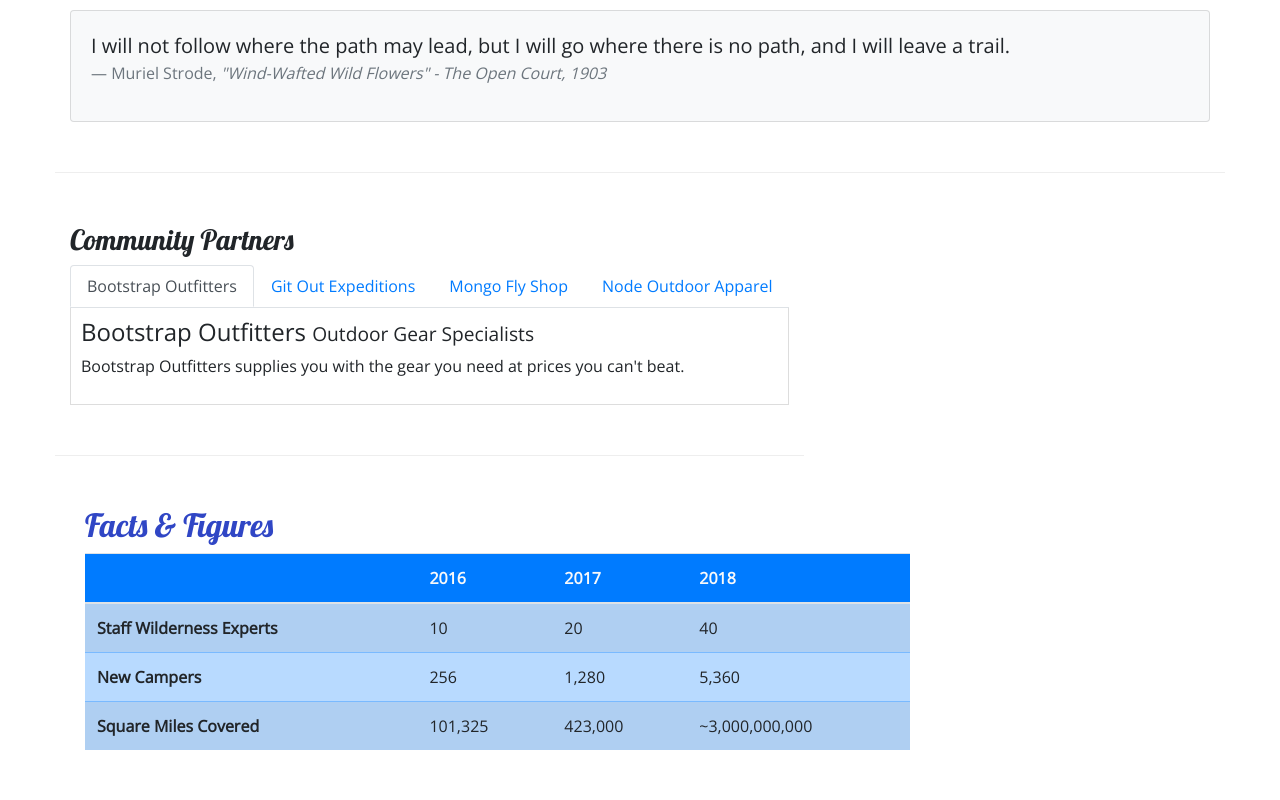
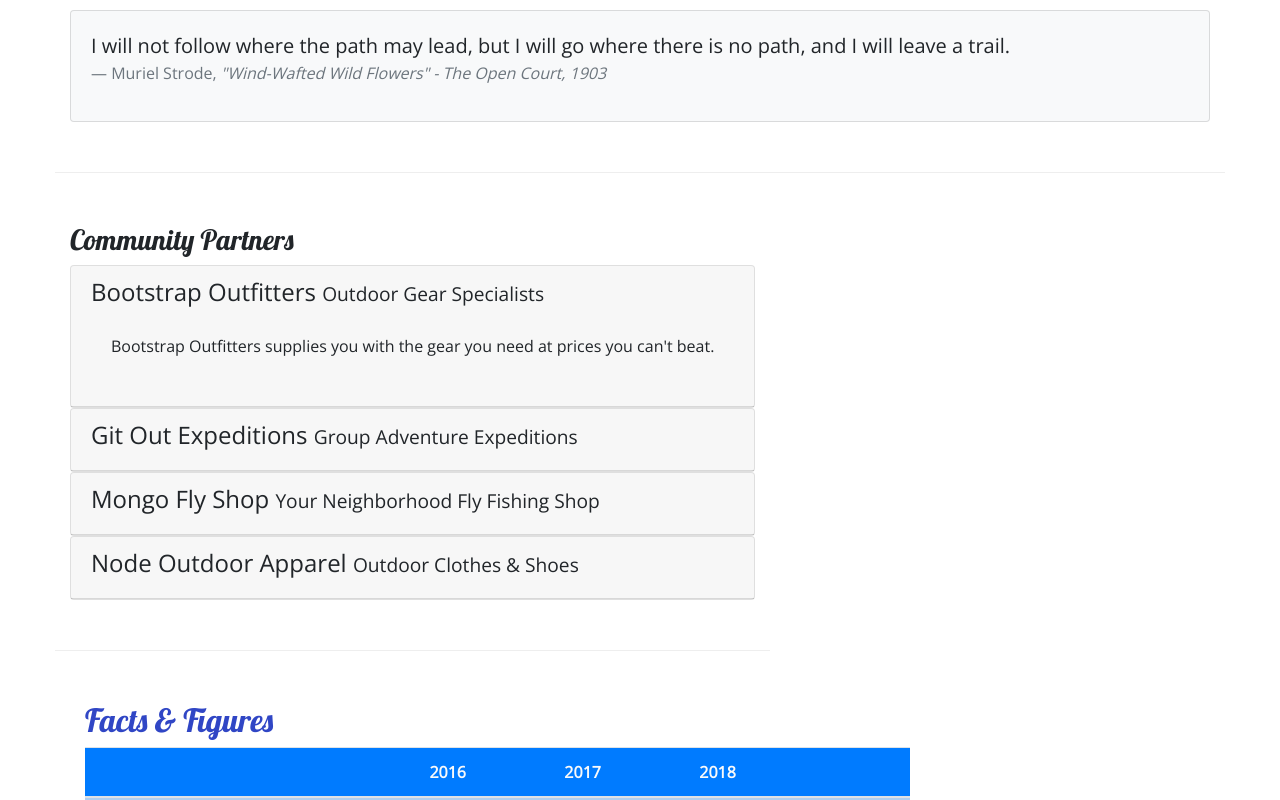
Before and after one commit to KrystalMadrinan/nucamp-bootstrap, a website: page aboutus.html in a window 1280 px wide. Shown: the part 631-1431 px from the top of the page. Drawn offline with nearby package versions, Linux system fonts and the light colour scheme.

Commit message:
Accordion

```diff
--- a/aboutus.html
+++ b/aboutus.html
@@ -116,34 +116,66 @@
                 <div class="col">
                     <h3>Community Partners</h3>
 
-                    <ul class="nav nav-tabs">
-                        <a class="nav-link active" href="#bootstrap" role="tab" data-toggle="tab">Bootstrap
-                            Outfitters</a>
-                        <a class="nav-link" href="#git" role="tab" data-toggle="tab">Git Out Expeditions</a>
-                        <a class="nav-link" href="#mongo" role="tab" data-toggle="tab">Mongo Fly Shop</a>
-                        <a class="nav-link" href="#node" role="tab" data-toggle="tab">Node Outdoor Apparel</a>
-                    </ul>
-
-                    <div class="tab-content">
-                        <div role="tabpanel" class="tab-pane fade show active" id="bootstrap">
-                            <h4>Bootstrap Outfitters <small>Outdoor Gear Specialists</small></h4>
-                            <p class="d-none d-sm-block">Bootstrap Outfitters supplies you with the gear you need at
-                                prices you can't beat.</p>
+                    <div id="accordion">
+                        <div class="card">
+                            <div role="tab" class="card-header">
+                                <h4>
+                                    <a data-toggle="collapse" data-target="#bootstrap">
+                                        Bootstrap Outfitters <small>Outdoor Gear Specialists</small>
+                                    </a>
+                                </h4>
+                                <div class="collapse show" id="bootstrap" data-parent="#accordion">
+                                    <div class="card-body">
+                                        <p class="d-none d-sm-block">Bootstrap Outfitters supplies you with the gear you
+                                            need at prices you can't beat.</p>
+                                    </div>
+                                </div>
+                            </div>
                         </div>
-                        <div role="tabpanel" class="tab-pane fade" id="git">
-                            <h4>Git Out Expeditions <small>Group Adventure Expeditions</small></h4>
-                            <p class="d-none d-sm-block">Join Git Out Expeditions to explore new horizons with a group
-                                of other adventurers!</p>
+                        <div class="card">
+                            <div role="tab" class="card-header">
+                                <h4>
+                                    <a class="collapsed" data-toggle="collapse" data-target="#git">
+                                        Git Out Expeditions <small>Group Adventure Expeditions</small>
+                                    </a>
+                                </h4>
+                                <div class="collapse" id="git" data-parent="#accordion">
+                                    <div class="card-body">
+                                        <p class="d-none d-sm-block">Join Git Out Expeditions to explore new horizons
+                                            with a group of other adventurers!</p>
+                                    </div>
+                                </div>
+                            </div>
                         </div>
-                        <div role="tabpanel" class="tab-pane fade" id="mongo">
-                            <h4>Mongo Fly Shop <small>Your Neighborhood Fly Fishing Shop.</small></h4>
-                            <p class="d-none d-sm-block">Need a new fishing pole, a tacklebox, or flies of all kinds?
-                                Stop by Mongo Fly Shop.</p>
+                        <div class="card">
+                            <div role="tab" class="card-header">
+                                <h4>
+                                    <a class="collapsed" data-toggle="collapse" data-target="#mongo">
+                                        Mongo Fly Shop <small>Your Neighborhood Fly Fishing Shop</small>
+                                    </a>
+                                </h4>
+                                <div class="collapse" id="mongo" data-parent="#accordion">
+                                    <div class="card-body">
+                                        <p class="d-none d-sm-block">Need a new fishing pole, a tacklebox, or flies of
+                                            all kinds? Stop by Mongo Fly Shop.</p>
+                                    </div>
+                                </div>
+                            </div>
                         </div>
-                        <div role="tabpanel" class="tab-pane fade" id="node">
-                            <h4>Node Outdoor Apparel <small>Outdoor Clothes & Shoes</small></h4>
-                            <p class="d-none d-sm-block">From polar fleeces to swimsuits, hiking boots to waders, a
-                                visit to Node will be sure to get you covered.</p>
+                        <div class="card">
+                            <div role="tab" class="card-header">
+                                <h4>
+                                    <a class="collapsed" data-toggle="collapse" data-target="#node">
+                                        Node Outdoor Apparel <small>Outdoor Clothes & Shoes</small>
+                                    </a>
+                                </h4>
+                                <div class="collapse" id="node" data-parent="#accordion">
+                                    <div class="card-body">
+                                        <p class="d-none d-sm-block">From polar fleeces to swimsuits, hiking boots to
+                                            waders, a visit to Node will be sure to get you covered.</p>
+                                    </div>
+                                </div>
+                            </div>
                         </div>
                     </div>
                 </div>
--- a/css/styles.css
+++ b/css/styles.css
@@ -31,12 +31,6 @@ header h2 {
     min-height: 200px;
 }
 
-.tab-content {
-    border: 1px solid #DDD;
-    border-top: none;
-    padding: 10px;
-}
-
 .site-footer {
     background-image: linear-gradient(#CEC8FF, white);
     padding: 20px 0;
```
